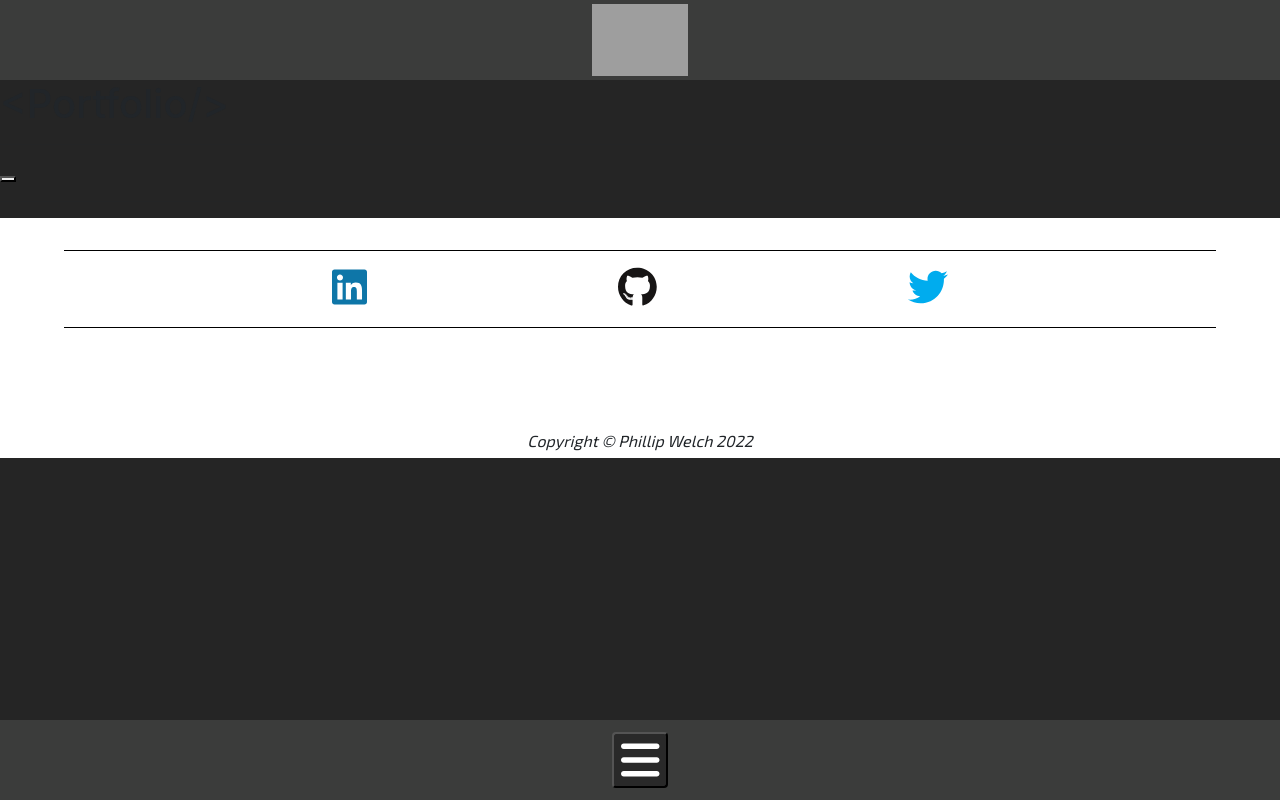
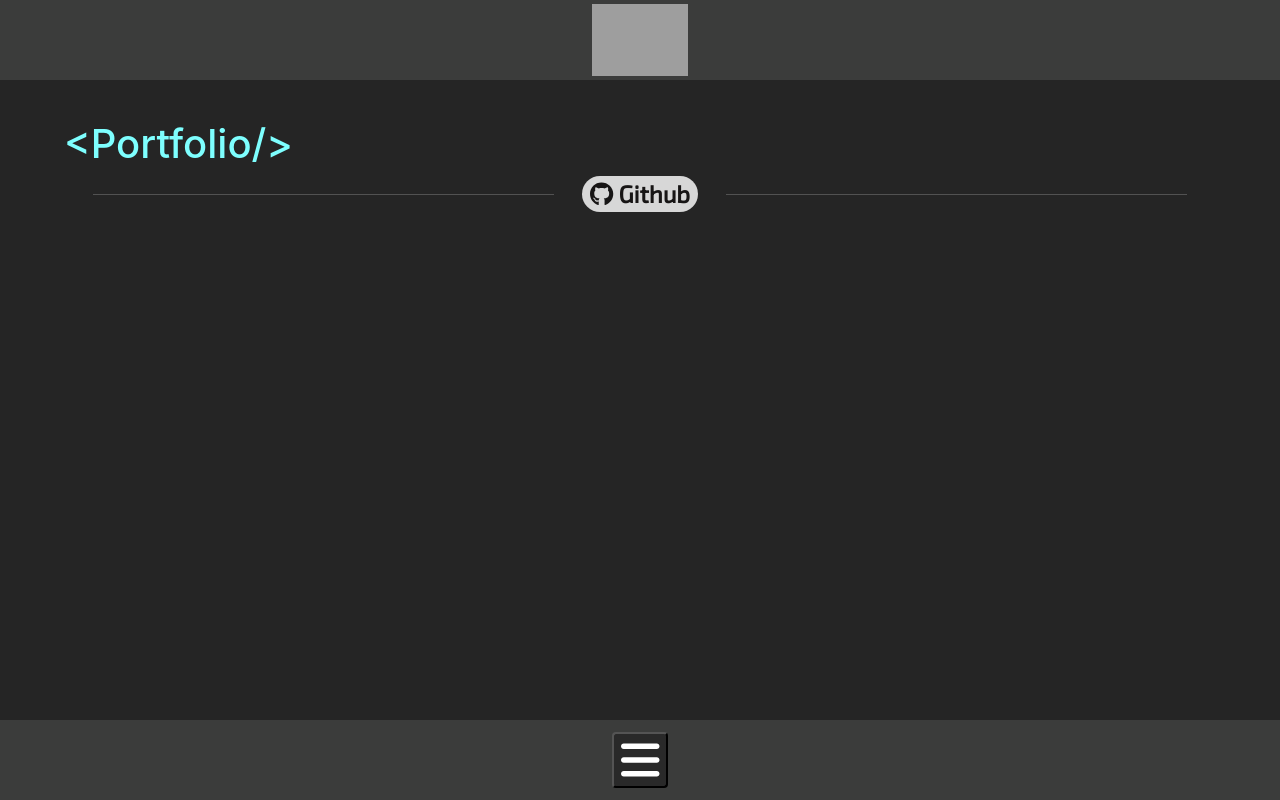
Before and after one commit to PAW6063/react_portfolio_v2.0, a React (Create React App) app: page /portfolio in a window 1280 px wide. Shown: the top 800 px of the page. Built offline with nearby package versions, Linux system fonts and the light colour scheme; grey boxes are pictures that could not be loaded.

Commit message:
starting on portfolio page

```diff
--- a/src/components/Projects/Projects.js
+++ b/src/components/Projects/Projects.js
@@ -0,0 +1,15 @@
+import React from "react";
+import { BrowserRouter as Router, Switch, Route, Link } from "react-router-dom";
+
+import "./Projects.css";
+
+export default function Projects() {
+    return (
+        <div className="project">
+            <Link className="project-link">
+                <img className="project-image"/>
+                <h1 className="project-name"></h1>
+            </Link>
+        </div>
+    );
+}
--- a/src/pages/Portfolio/Portfolio.css
+++ b/src/pages/Portfolio/Portfolio.css
@@ -0,0 +1,61 @@
+:root {
+    --portfolio-header-color: rgb(126, 255, 255);
+    --github-lines: rgb(215, 215, 215);
+    --github-icon-bg: rgb(215, 215, 215);
+    --github-icon-color: rgb(23, 21, 21);
+}
+
+.portfolio {
+    display: flex;
+    flex-direction: column;
+    justify-content: flex-start;
+    align-items: center;
+    align-content: center;
+
+    margin: 5vh 5vw;
+    min-height: 80vh;
+}
+
+.portfolio-header {
+    color: var(--portfolio-header-color);
+    align-self: flex-start;
+}
+
+.github-link-container {
+    display: flex;
+    flex-direction: row;
+    flex-wrap: nowrap;
+    justify-content: space-evenly;
+    align-items: center;
+    align-content: center;
+    width: 100%;
+}
+
+.lines {
+    color: var(--github-lines);
+    width: 40%;
+}
+
+.github-link {
+    background-color: var(--github-icon-bg);
+    border-radius: 1em;
+    width: 10%;
+    text-align: center;
+    color: var(--github-icon-color);
+    text-decoration: none;
+    font-family: "Exo 2";
+    font-size: large;
+    font-weight: 1000;
+    font-size: x-large;
+}
+
+.github-icon {
+    color: var(--github-icon-color);
+}
+
+.project-list {
+    display: flex;
+    justify-content: center;
+    align-items: center;
+    align-content: center;
+}
--- a/src/pages/Portfolio/Portfolio.js
+++ b/src/pages/Portfolio/Portfolio.js
@@ -1,30 +1,37 @@
 import React from "react";
-import {
-  BrowserRouter as Router,
-  Switch,
-  Route,
-  Link
-} from "react-router-dom";
+import { BrowserRouter as Router, Switch, Route, Link } from "react-router-dom";
 
-import logo from "../../logo.png";
 import "./Portfolio.css";
 
+import { FontAwesomeIcon } from "@fortawesome/react-fontawesome";
+import { faGithub } from "@fortawesome/free-brands-svg-icons";
+
+// import projectList from ;
 import Projects from "../../components/Projects/Projects.js";
 
 export default function Portfolio() {
   return (
     <div className="portfolio">
-        <h1>{"<Portfolio/>"}</h1>
-        <hr></hr>
-        <button>
-            <i></i>
-        </button>
-        <hr></hr>
-
+      <h1 className="portfolio-header">{"<Portfolio/>"}</h1>
+      <div className="github-link-container">
+        <hr className="lines" />
+        <Link className="github-link" to="">
+          <FontAwesomeIcon icon={faGithub} className="github-icon" />
+           {" "}Github
+        </Link>
+        <hr className="lines" />
+      </div>
+      <div className="project-list">
         {/* {projectList.map((project, index) => {
-        return <Project key={index} project={project}/>
-      })} */}
-
+          return <Projects key={index} project={project} />;
+        })} */}
+        <div className="project">
+            <Link className="project-link">
+                <img className="project-image"/>
+                <h1 className="project-name"></h1>
+            </Link>
+        </div>
+      </div>
     </div>
   );
 }
```
